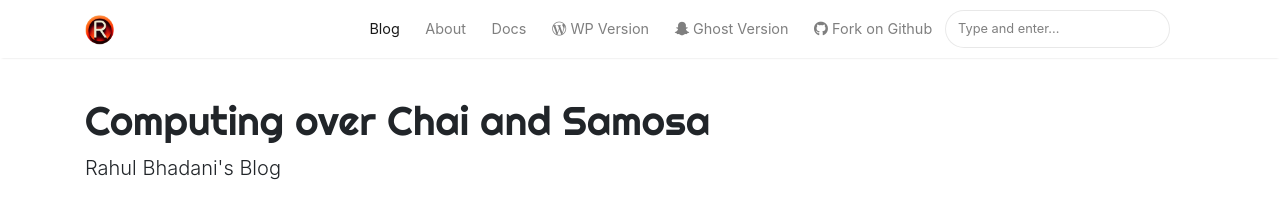
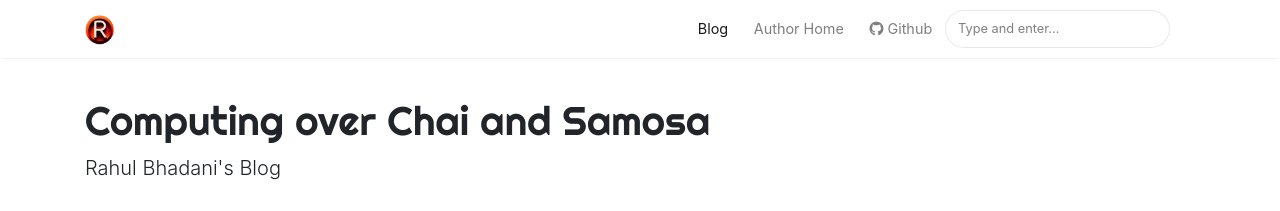
Before and after one commit to rahulbhadani/blogs, a Jekyll site: the page built from index.html, in a window 1280 px wide. Shown: the top 211 px of the page. Built offline with Jekyll 4.4.1, drawn with Linux system fonts in a browser that asks for light colours; nearby versions of some CDN libraries; the list of posts is cut into pages by our own code.

Commit message:
Changed nav bar options

```diff
--- a/_layouts/default.html
+++ b/_layouts/default.html
@@ -64,23 +64,19 @@
                 </li>
 
                 <li class="nav-item">
-                <a class="nav-link" href="{{ site.baseurl }}/about">About</a>
+                <a class="nav-link" href="https://rahulbhadani.github.io/">Author Home</a>
                 </li>
 
-                <li class="nav-item">
-                <a target="_blank" class="nav-link" href="https://bootstrapstarter.com/bootstrap-templates/template-mediumish-bootstrap-jekyll/"> Docs</a>
-                </li>
+                <!-- <li class="nav-item">
+                <a target="_blank" class="nav-link" href="https://www.wowthemes.net/themes/mediumish-wordpress/"><i class="fab fa-wordpress-simple"></i> WP Version</a>
+                </li> -->
+
+                <!-- <li class="nav-item">
+                <a target="_blank" class="nav-link" href="https://www.wowthemes.net/themes/mediumish-ghost/"><i class="fab fa-snapchat-ghost"></i> Ghost Version</a>
+                </li> -->
 
                 <li class="nav-item">
-                <a target="_blank" class="nav-link" href="https://www.wowthemes.net/themes/mediumish-wordpress/"><i class="fab fa-wordpress-simple"></i> WP Version</a>
-                </li>
-
-                <li class="nav-item">
-                <a target="_blank" class="nav-link" href="https://www.wowthemes.net/themes/mediumish-ghost/"><i class="fab fa-snapchat-ghost"></i> Ghost Version</a>
-                </li>
-
-                <li class="nav-item">
-                <a target="_blank" class="nav-link" href="https://github.com/wowthemesnet/mediumish-theme-jekyll"><i class="fab fa-github"></i> Fork on Github</a>
+                <a target="_blank" class="nav-link" href="https://github.com/rahulbhadani"><i class="fab fa-github"></i> Github</a>
                 </li>
 
                 {% include search-lunr.html %}
```
Also changed, not shown: README.md.
